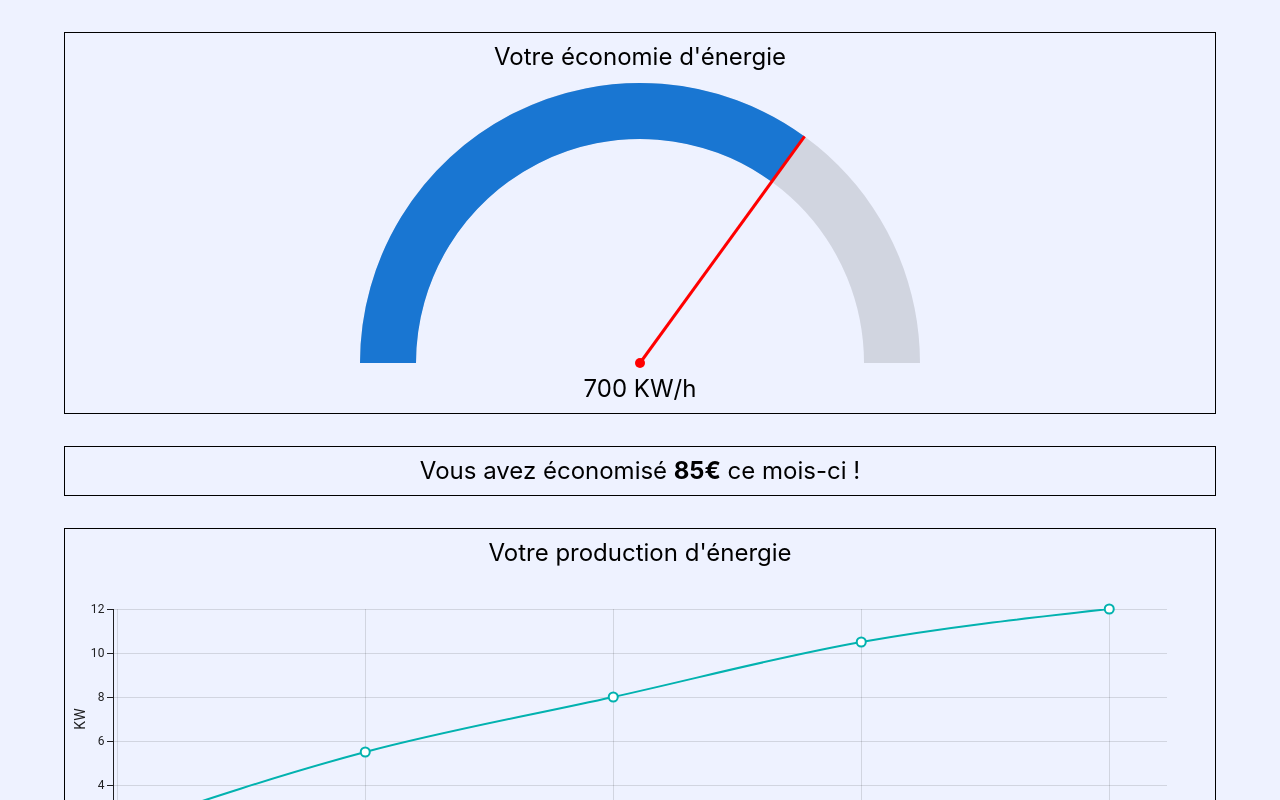
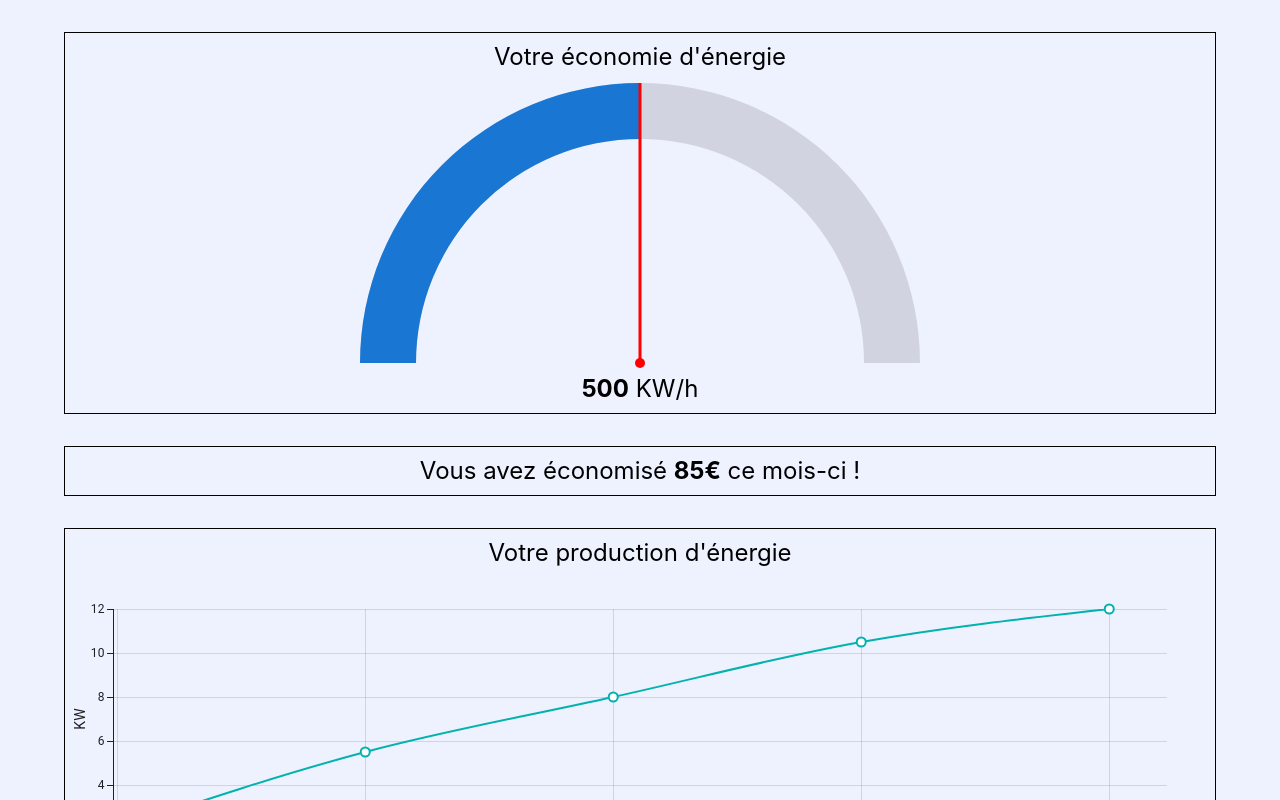
Before and after one commit to CalmettesT/Hackaton2024, a React (Create React App) app: page / in a window 1280 px wide. Shown: the top 800 px of the page. Built offline with nearby package versions, Linux system fonts and the light colour scheme.

Commit message:
added swiper to dashboard (past/present/future)

```diff
--- a/package.json
+++ b/package.json
@@ -14,6 +14,7 @@
     "react": "^18.2.0",
     "react-dom": "^18.2.0",
     "react-scripts": "5.0.1",
+    "swiper": "^11.1.4",
     "web-vitals": "^2.1.4"
   },
   "scripts": {
--- a/src/components/GaugeKwh.js
+++ b/src/components/GaugeKwh.js
@@ -53,7 +53,7 @@ function GaugeDescription(data) {
     const value = data.value;
     return (
         <div class="text-center">
-            {value} KW/h
+            <b>{value}</b> KW/h
         </div>
     );
 }
--- a/src/components/NavbarPhone.js
+++ b/src/components/NavbarPhone.js
@@ -15,7 +15,7 @@ const Navbar = () => {
   const [active, setActive] = useState('home');
 
   return (
-    <div className="fixed bottom-0 left-0 right-0 bg-white border-t border-gray-200">
+    <div className="fixed bottom-0 left-0 right-0 bg-white border-t border-gray-200 z-10">
       <div className="flex justify-around items-center h-16">
         <NavItem
           icon={active === 'notifications' ? <BellAlertIconSolid className="h-6 w-6 text-gray-600" /> : <BellAlertIconOutline className="h-6 w-6 text-gray-600" />}
--- a/src/pages/Dashboard.js
+++ b/src/pages/Dashboard.js
@@ -1,36 +1,84 @@
 import React from 'react';
+import { Swiper, SwiperSlide } from "swiper/react";
+import "swiper/css";
 import GaugeKwh from "../components/GaugeKwh";
 import DailyProdChart from '../components/DailyProdChart';
 import NavbarPhone from '../components/NavbarPhone';
 import NavbarBlurred from '../components/NavbarBlurred';
+import dayjs from 'dayjs';
 
-export default function Dashboard() {
-    const kwh = 700;
-    const maxKwh = 1000;
-    const economie = 85;
-    const chartData = [2, 5.5, 8, 10.5, 12]
-    const startingDate = undefined;
+function SingleDashboard(cont) {
+    const kwh = cont.data.kwh;
+    const maxKwh = cont.data.maxKwh;
+    const economie = cont.data.economie;
+    const chartData = cont.data.chartData;
+    const startingDate = cont.data.chartStart;
     return (
-        <>
-        <div class="w-screen h-screen text-center text-xl md:text-2xl mt-8">
-            <div class="w-auto h-auto mx-16 mb-8 p-2 border border-black">
+        <div class="w-screen h-screen text-center text-2xl mt-8 mb-32 md:mb-0">
+            <div class="w-auto h-auto md:mx-16 mx-6 mb-8 p-2 border border-black">
                 Votre économie d'énergie
                 <GaugeKwh
                     value={kwh}
-                    max={maxKwh} />
+                    max={maxKwh}
+                />
             </div>
 
-            <div class="w-auto h-auto mx-16 mb-8 p-2 border border-black">
+            <div class="w-auto h-auto md:mx-16 mx-6 mb-8 p-2 border border-black">
                 Vous avez économisé <b>{economie}€</b> ce mois-ci !
             </div>
 
-            <div class="w-auto h-auto mx-16 mb-8 p-2 border border-black">
+            <div class="w-auto h-auto md:mx-16 mx-6 mb-8 p-2 border border-black">
                 Votre production d'énergie
                 <DailyProdChart
                     series={chartData}
-                    startingDate={startingDate} />
+                    startingDate={startingDate}
+                />
             </div>
         </div>
+    );
+}
+
+export default function Dashboard() {
+    const past = {
+        kwh: 300,
+        maxKwh: 1000,
+        economie: 85,
+        chartData: [0.2, 1, 2, 2.4, 3.2, 4.5, 5.1],
+        chartStart: dayjs(new Date()).subtract(5, 'day').toDate(),
+    };
+    const present = {
+        kwh: 500,
+        maxKwh: 1000,
+        economie: 85,
+        chartData: [2, 5.5, 8, 10.5, 12],
+        chartStart: undefined,
+    };
+    const future = {
+        kwh: 700,
+        maxKwh: 1000,
+        economie: 85,
+        chartData: [4, 8, 11, 15, 18.5],
+        chartStart: undefined,
+    };
+    return (
+        <>
+        <Swiper slidesPerView={1} initialSlide={1}>
+            <SwiperSlide>
+                <SingleDashboard
+                    data={past}
+                />
+            </SwiperSlide>
+            <SwiperSlide>
+                <SingleDashboard
+                    data={present}
+                />
+            </SwiperSlide>
+            <SwiperSlide>
+                <SingleDashboard
+                    data={future}
+                />
+            </SwiperSlide>
+        </Swiper>
         <div>
             {/* Navbar for phone (small screens) */}
             <div className="block md:hidden">
```
Also changed, not shown: 1 other file (tests, documents, lock files or other folders).
